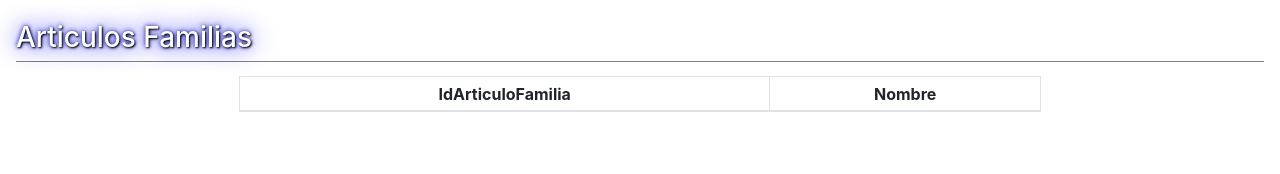
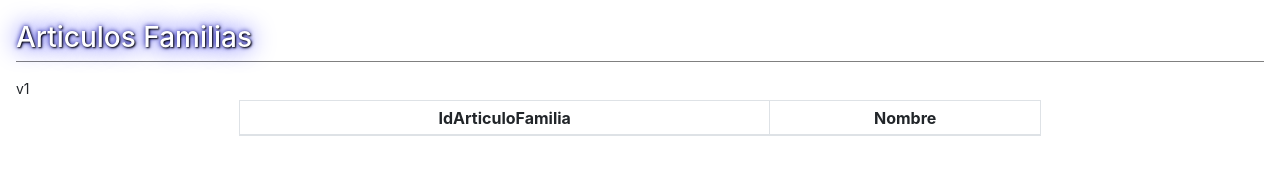
Before and after one commit to jiglesias2000/pymesnode, a website: page public/index.html in a window 1280 px wide. Drawn offline with nearby package versions, Linux system fonts and the light colour scheme; no server answers.

Commit message:
devops 1

```diff
--- a/public/index.html
+++ b/public/index.html
@@ -21,7 +21,7 @@
   <body>
     <div class="divBody">
 
-    <div class="tituloPagina">Articulos Familias</div>
+    <div class="tituloPagina">Articulos Familias</div> <small>v1</small>
 
     <div class="container-fluid">
       <div class="row">
```
